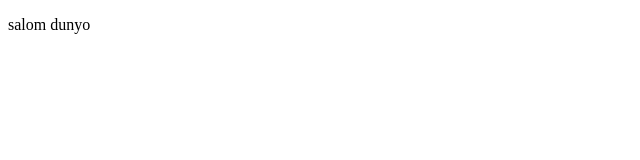
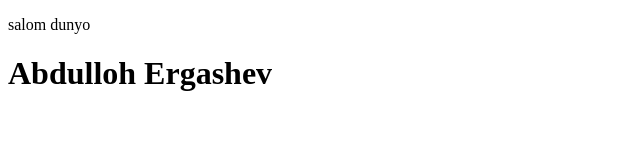
Before and after one commit to abdulloh1214/project, a plain HTML site: page index.html in a window 1280 px wide. Shown: the whole page, without its empty margins (0-640 px from the left). Drawn offline with Linux system fonts and the light colour scheme.

Commit message:
ism qushildi

```diff
--- a/index.html
+++ b/index.html
@@ -8,5 +8,6 @@
 </head>
 <body>
    <p>salom dunyo</p>
+   <h1>Abdulloh Ergashev</h1>
 </body>
 </html>
```
